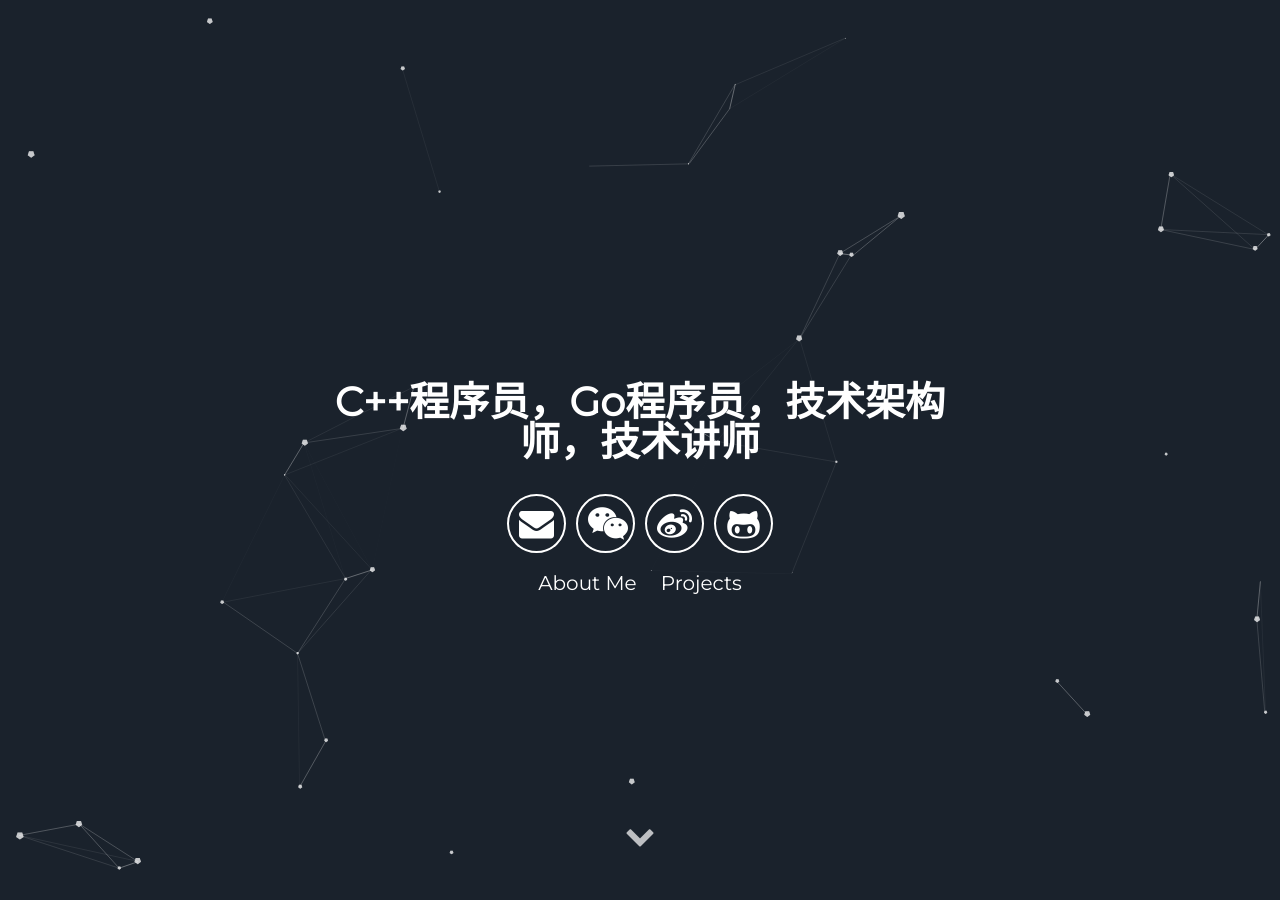
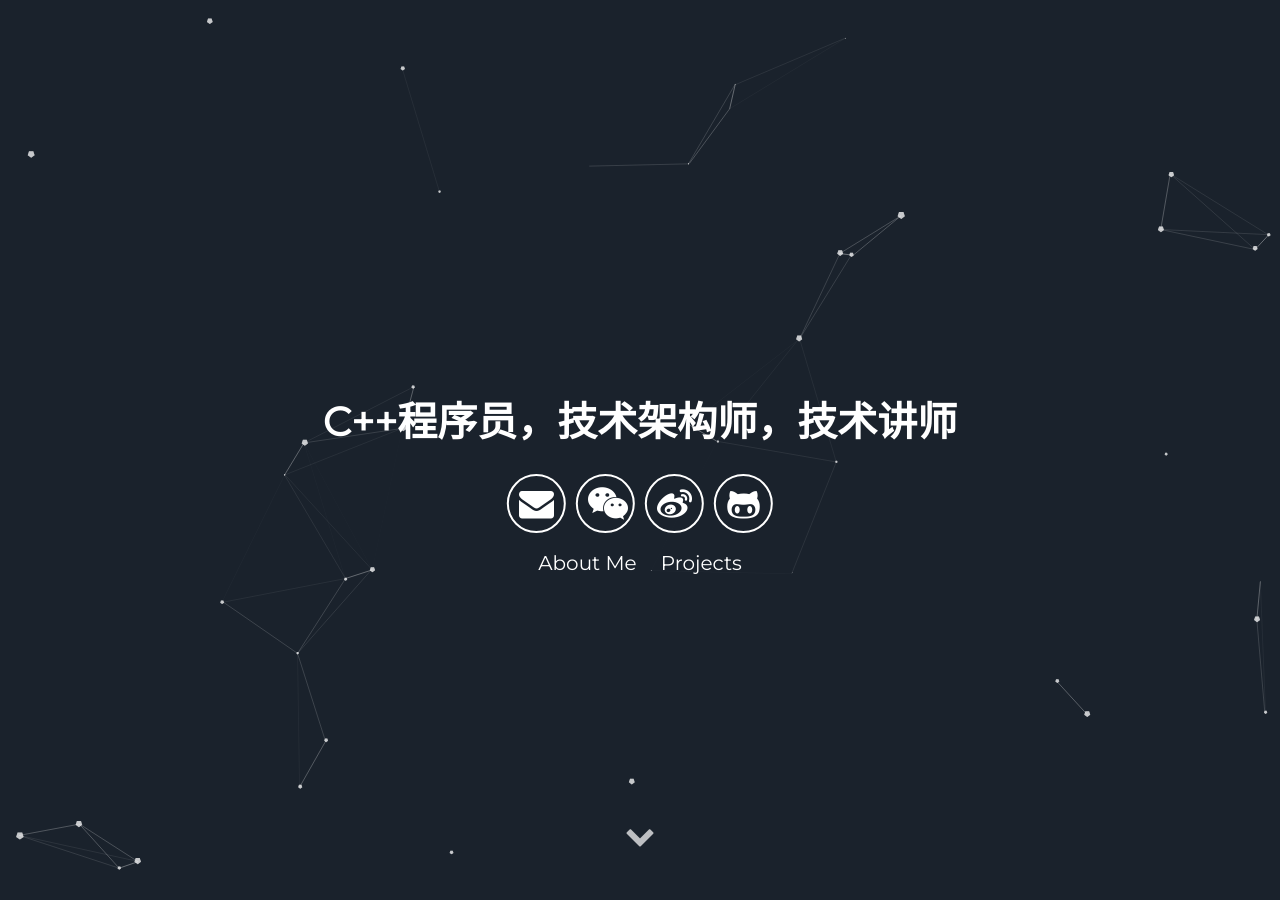
Before and after one commit to garinyang/profile, a Jekyll site: the page built from index.html, in a window 1280 px wide and 900 px high. Built offline with Jekyll 4.4.1, drawn with Linux system fonts in a browser that asks for light colours; some of the changed text lies outside the part shown.

Commit message:
更新个人信息

```diff
--- a/_config.yml
+++ b/_config.yml
@@ -4,15 +4,16 @@ description: A cv for yang bo
 
 # User settings
 user_cn_name: 杨波
-user_name: 杨波
-user_title: C++程序员，Go程序员，技术架构师，技术讲师
+user_name: 杨 波
+user_title: C++程序员，技术架构师，技术讲师
 email: garin.yang@outlook.com
 github_username:  garin.yang
 birth: 1988-08-15
 education: 本科
 school: 江苏理工学院(2007-2011)
 mobile: 18752001676
-user_description_1: 大龄程序员，做过知名外企研发工程师、架构师；爱好广泛，喜欢踢球但常年被老寒腿困扰；喜欢喝酒但是痛风；目前混迹于一家互联网母婴新零售公司。
+user_description_1: 大龄程序员，做过知名外企研发工程师、架构师；爱好广泛，喜欢喝酒但有痛风；喜欢踢球但常年被老寒腿困扰；
+                    目前混迹于一家互联网母婴新零售公司。
 user_description_2: 熟悉 TCP/IP、HTTP等主流网络通信协议，有着丰富的网络编程经验；
 user_description_3: 熟悉主流的RPC通信框架，曾参与Orsay/Tizen SEF框架、日志服务扩展框架的设计与研发；
 user_description_4: 熟悉分布式系统架构设计、了解负载均衡原理；
```
